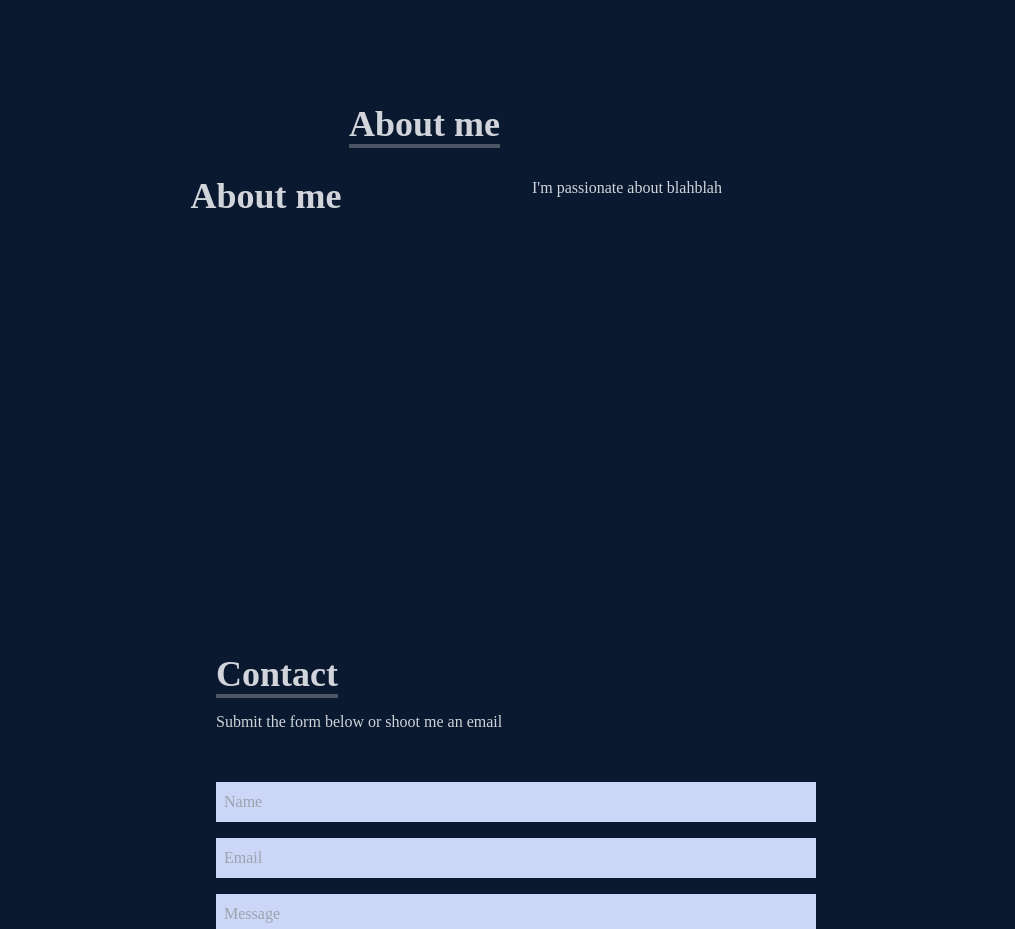
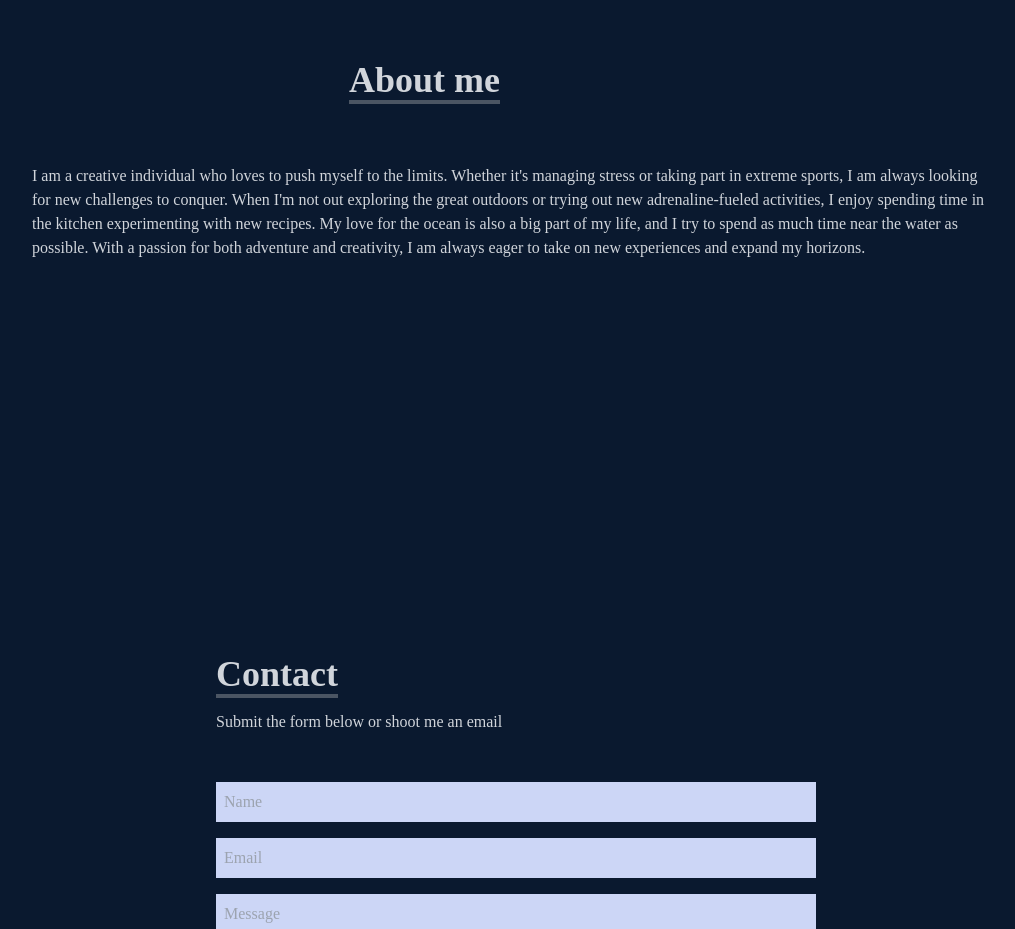
Before and after one commit to RobinDela/portfolio, a React (Create React App) app: page / in a window 1280 px wide. Shown: the part 2640-3569 px from the top of the page, without its empty margins (124-1139 px from the left). Built offline with nearby package versions, Linux system fonts and the light colour scheme.

Commit message:
text issues

```diff
--- a/src/components/About.jsx
+++ b/src/components/About.jsx
@@ -15,12 +15,8 @@ const About = () => {
                     </div>
                     <div></div>
                 </div>
-                <div className='max-w-[1000px] w-full grid sm:grid-cols-2 gap-8 px-4'>
+                <div className='max-w-[1000px] w-full grid sm:grid-cols-1 gap-8 px-4'>
                     <div className='sm:text-center text-4xl font-bold'>
-
-                        <p>
-                            {languageData[language].about.title}
-                        </p>
                     </div>
                     <div>
                         <p>{languageData[language].about.text}</p>
--- a/src/data/languageData.json
+++ b/src/data/languageData.json
@@ -23,7 +23,7 @@
         },
         "about": {
             "title": "About me",
-            "text": "I'm passionate about blahblah"
+            "text": "I am a creative individual who loves to push myself to the limits. Whether it's managing stress or taking part in extreme sports, I am always looking for new challenges to conquer. When I'm not out exploring the great outdoors or trying out new adrenaline-fueled activities, I enjoy spending time in the kitchen experimenting with new recipes. My love for the ocean is also a big part of my life, and I try to spend as much time near the water as possible. With a passion for both adventure and creativity, I am always eager to take on new experiences and expand my horizons."
         },
         "contact": {
             "title": "Contact",
@@ -58,7 +58,7 @@
         },
         "about": {
             "title": "自己紹介",
-            "text": "私はblahblahに情熱を持っています。"
+            "text": "近日公開"
         },
         "contact": {
             "title": "お問い合わせ",
```
